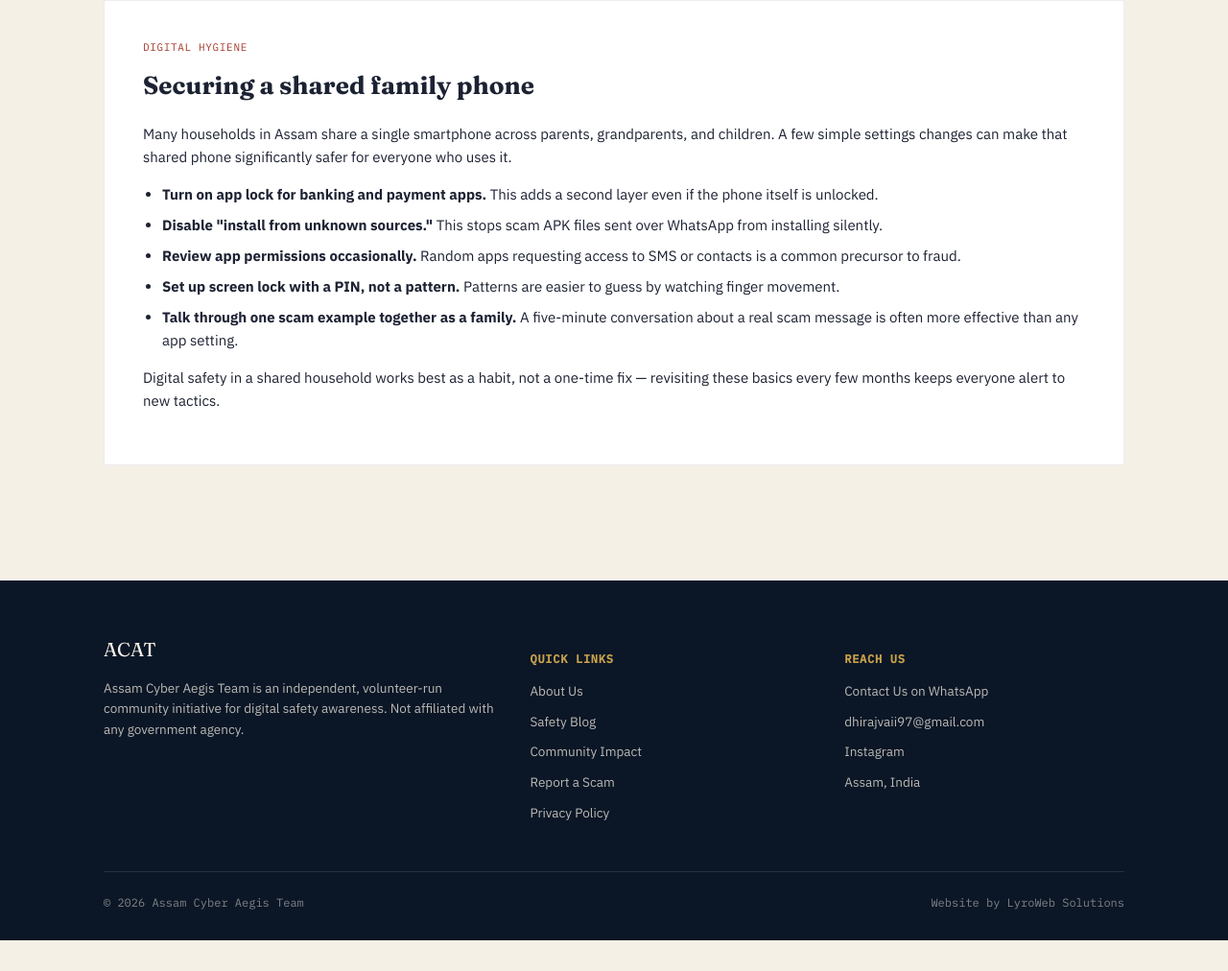
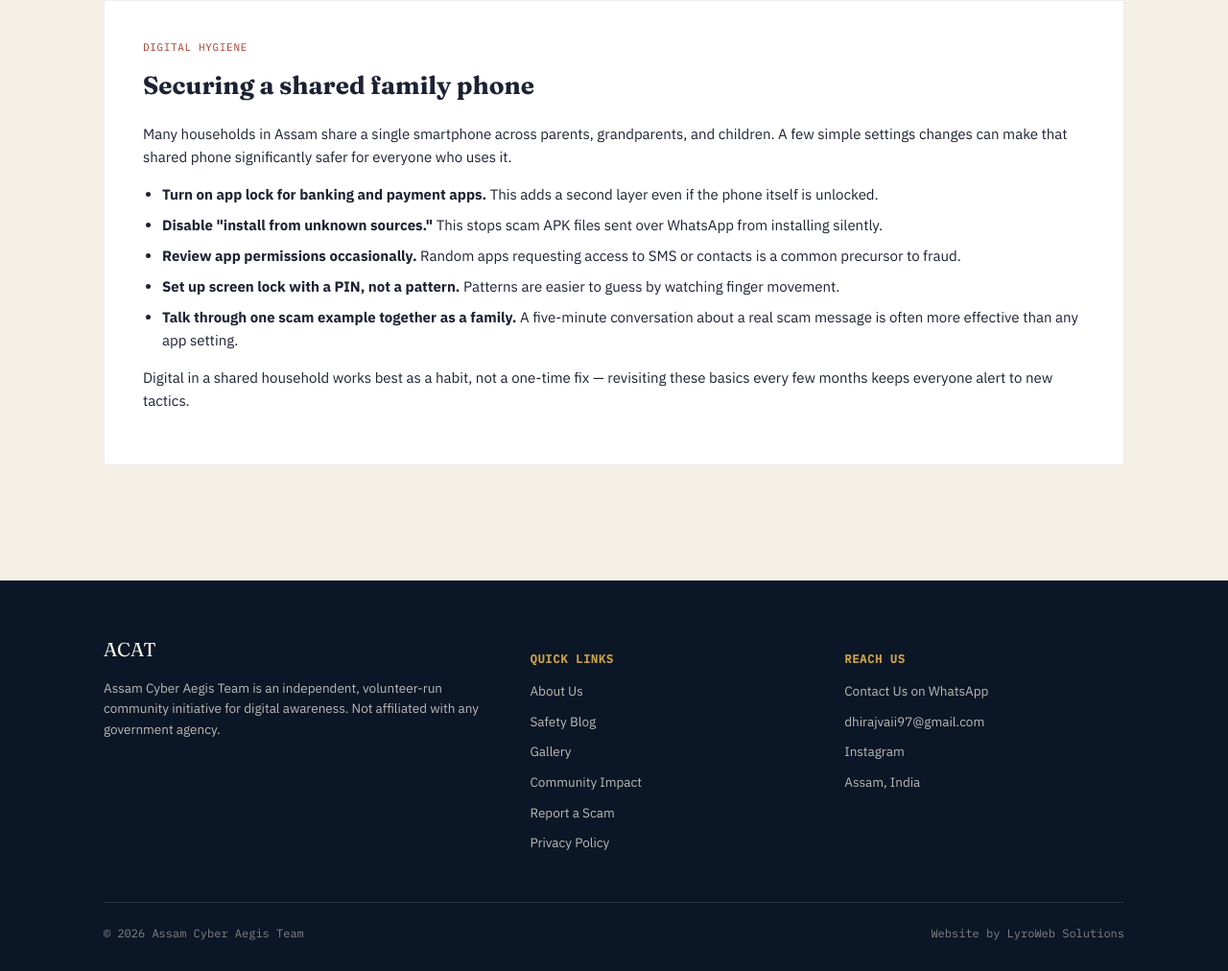
Before and after one commit to itssourav5198-stack/acat, a website: page blog.html in a window 1280 px wide. Shown: the part 1471-2483 px from the top of the page at 96% size. Before the commit the page ends 2451 px from the top, so only its background shows below. Drawn offline with Linux system fonts and the light colour scheme.

Commit message:
Update blog.html

```diff
--- a/blog.html
+++ b/blog.html
@@ -20,6 +20,7 @@
     <ul class="navlinks" id="navLinks">
       <li><a href="index.html#about">About</a></li>
       <li><a href="blog.html">Safety Blog</a></li>
+      <li><a href="gallery.html">Gallery</a></li>
       <li><a href="index.html#impact">Impact</a></li>
       <li><a href="index.html#report">Report a Scam</a></li>
       <li><a href="index.html#join">Join Us</a></li>
@@ -31,7 +32,7 @@
 
 <section class="page-hero">
   <div class="wrap">
-    <span class="eyebrow">Cyber Safety Blog</span>
+    <span class="eyebrow">Cyber  Blog</span>
     <h1>Practical reads to spot scams early.</h1>
     <p>Short, plain-language guides on the scams circulating across Assam right now.</p>
   </div>
@@ -78,7 +79,7 @@
         <li><strong>Set up screen lock with a PIN, not a pattern.</strong> Patterns are easier to guess by watching finger movement.</li>
         <li><strong>Talk through one scam example together as a family.</strong> A five-minute conversation about a real scam message is often more effective than any app setting.</li>
       </ul>
-      <p>Digital safety in a shared household works best as a habit, not a one-time fix — revisiting these basics every few months keeps everyone alert to new tactics.</p>
+      <p>Digital  in a shared household works best as a habit, not a one-time fix — revisiting these basics every few months keeps everyone alert to new tactics.</p>
     </article>
 
   </div>
@@ -89,13 +90,14 @@
     <div class="footer-grid">
       <div>
         <div class="brand-line">ACAT</div>
-        <p>Assam Cyber Aegis Team is an independent, volunteer-run community initiative for digital safety awareness. Not affiliated with any government agency.</p>
+        <p>Assam Cyber Aegis Team is an independent, volunteer-run community initiative for digital  awareness. Not affiliated with any government agency.</p>
       </div>
       <div>
         <h4>Quick Links</h4>
         <ul>
           <li><a href="index.html#about">About Us</a></li>
           <li><a href="blog.html">Safety Blog</a></li>
+          <li><a href="gallery.html">Gallery</a></li>
           <li><a href="index.html#impact">Community Impact</a></li>
           <li><a href="index.html#report">Report a Scam</a></li>
           <li><a href="privacy.html">Privacy Policy</a></li>
```
